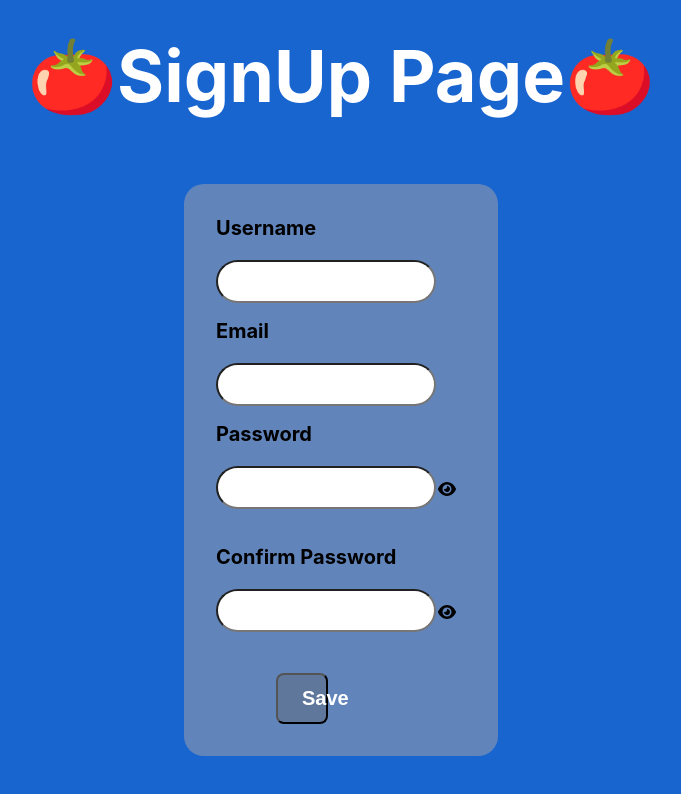
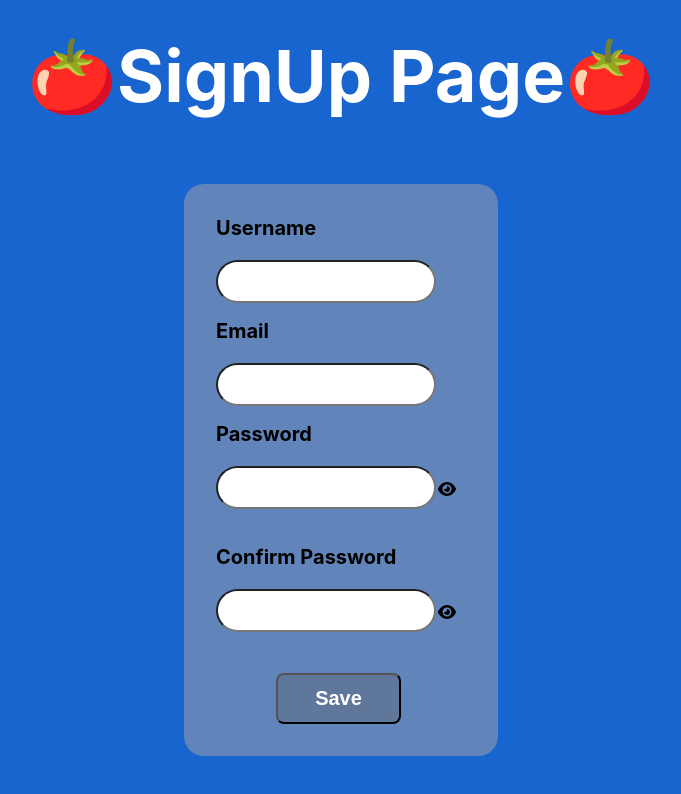
Before and after one commit to thecodemonster1/7oma7o-9ame, a React (Create React App) app: page /SignUp in a window 1280 px wide. Shown: the top 794 px of the page, without its empty margins (299-980 px from the left). Built offline with nearby package versions, Linux system fonts and the light colour scheme.

Commit message:
update the design of Heart icons

```diff
--- a/src/API/TomatoAPI.js
+++ b/src/API/TomatoAPI.js
@@ -136,6 +136,11 @@ function TomatoAPI() {
             <>
               {error && <div className="error">Error: {error}</div>}
               <div className="timer">Time: {time} seconds</div>
+              <div className="heart-icons">
+                {[...Array(heart)].map((_, index) => (
+                  <FontAwesomeIcon key={index} icon={faHeart} />
+                ))}
+              </div>
               <div className="question-container">
                 <img src={question} alt="Question" />
               </div>
@@ -168,11 +173,7 @@ function TomatoAPI() {
                   Check
                 </button>
               </div>
-              <div className="heart-icons">
-                {[...Array(heart)].map((_, index) => (
-                  <FontAwesomeIcon key={index} icon={faHeart} />
-                ))}
-              </div>
+
               <button className="sign-button" onClick={restartGame}>
                 New Game
               </button>
--- a/src/pages/SignUp.js
+++ b/src/pages/SignUp.js
@@ -116,7 +116,14 @@ const SignUpPage = () => {
             />
           </div>
           <br />
-          <button type="button" className="sign-button" onClick={handleSave}>
+          <button
+            type="button"
+            className="sign-button"
+            style={{
+              width: "50%",
+            }}
+            onClick={handleSave}
+          >
             Save
           </button>
         </div>
--- a/src/style/SignUp.css
+++ b/src/style/SignUp.css
@@ -62,11 +62,10 @@
   .sign-button {
     border-radius: 25px;
     background-color: red;
-    color: #ffffff;
+    color: #fff;
     padding: 12px 24px;
     font-size: 20px;
     font-weight: bold;
-    margin-top: 20px;
-    width: 50%;
-    margin-left: 20;
+    margin-top: 5px;
+    margin-left: 60px;
   }
--- a/src/style/TomatoAPI.css
+++ b/src/style/TomatoAPI.css
@@ -102,3 +102,11 @@ img {
     font-size: 24px;
     position: relative;
 }
+
+.heart-icons {
+  display: inline-block;
+  padding: 1%;
+  padding-left: 500px;
+  font-size: 24px;
+  color: red;
+}
```
